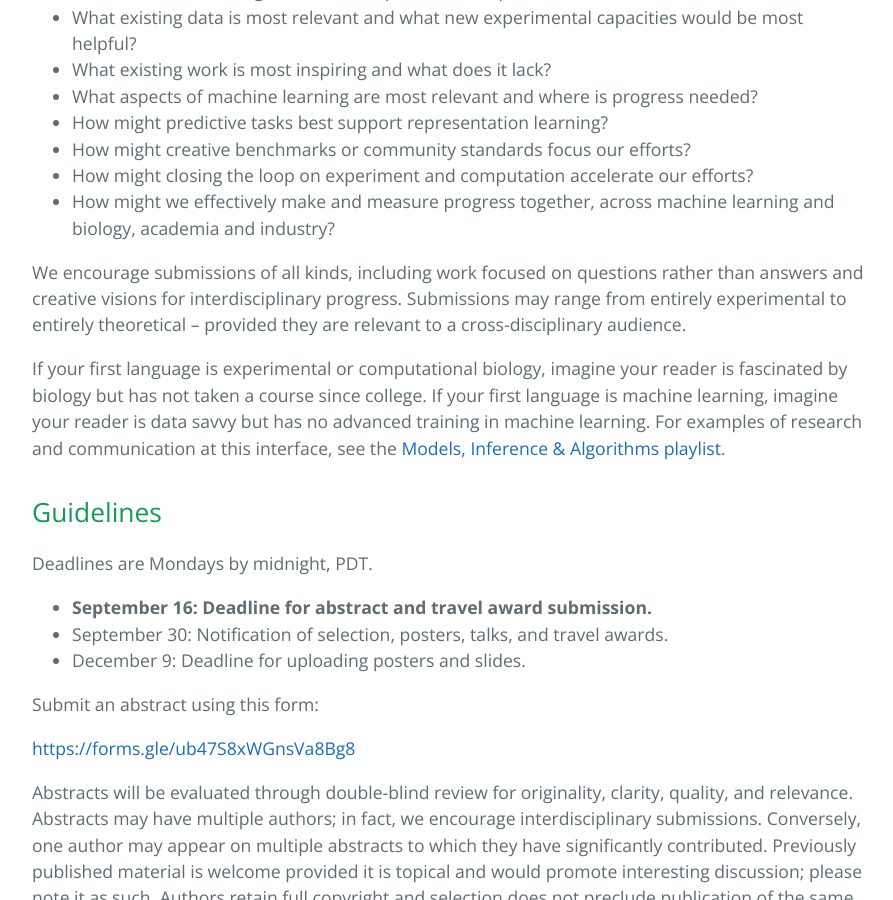
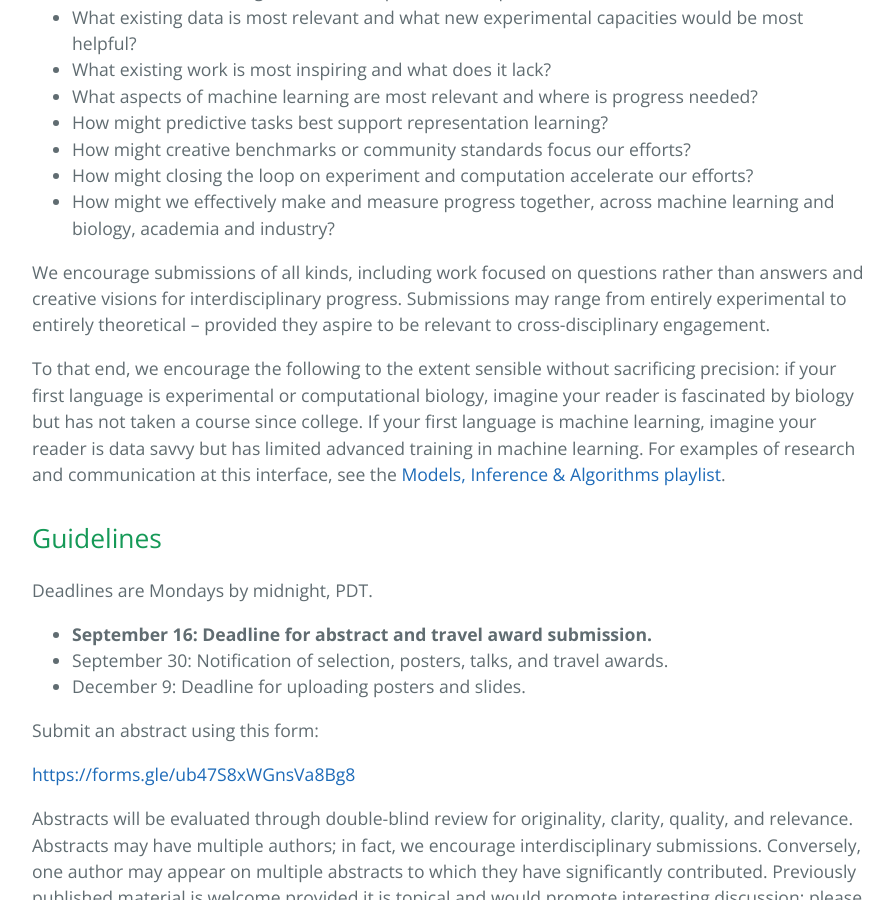
Before and after one commit to lmrl-bio/lmrl-bio.github.io, a Jekyll site: the page built from call.md, in a window 1280 px wide and 900 px high, scrolled down 1282 px. Shown: the whole window, without its empty margins (192-1085 px from the left). Built offline with Jekyll 4.4.1, drawn with Linux system fonts in a browser that asks for light colours.

Commit message:
Update call.md

```diff
--- a/call.md
+++ b/call.md
@@ -29,9 +29,9 @@ In doing so, submissions might consider any of the following:
 - How might closing the loop on experiment and computation accelerate our efforts?
 - How might we effectively make and measure progress together, across machine learning and biology, academia and industry?
 
-We encourage submissions of all kinds, including work focused on questions rather than answers and creative visions for interdisciplinary progress. Submissions may range from entirely experimental to entirely theoretical -- provided they are relevant to a cross-disciplinary audience.
+We encourage submissions of all kinds, including work focused on questions rather than answers and creative visions for interdisciplinary progress. Submissions may range from entirely experimental to entirely theoretical -- provided they aspire to be relevant to cross-disciplinary engagement.
 
-If your first language is experimental or computational biology, imagine your reader is fascinated by biology but has not taken a course since college. If your first language is machine learning, imagine your reader is data savvy but has no advanced training in machine learning. For examples of research and communication at this interface, see the [Models, Inference & Algorithms playlist](https://www.youtube.com/playlist?list=PLlMMtlgw6qNjROoMNTBQjAcdx53kV50cS).
+To that end, we encourage the following to the extent sensible without sacrificing precision: if your first language is experimental or computational biology, imagine your reader is fascinated by biology but has not taken a course since college. If your first language is machine learning, imagine your reader is data savvy but has limited advanced training in machine learning. For examples of research and communication at this interface, see the [Models, Inference & Algorithms playlist](https://www.youtube.com/playlist?list=PLlMMtlgw6qNjROoMNTBQjAcdx53kV50cS).
 
 ## Guidelines
 
```
